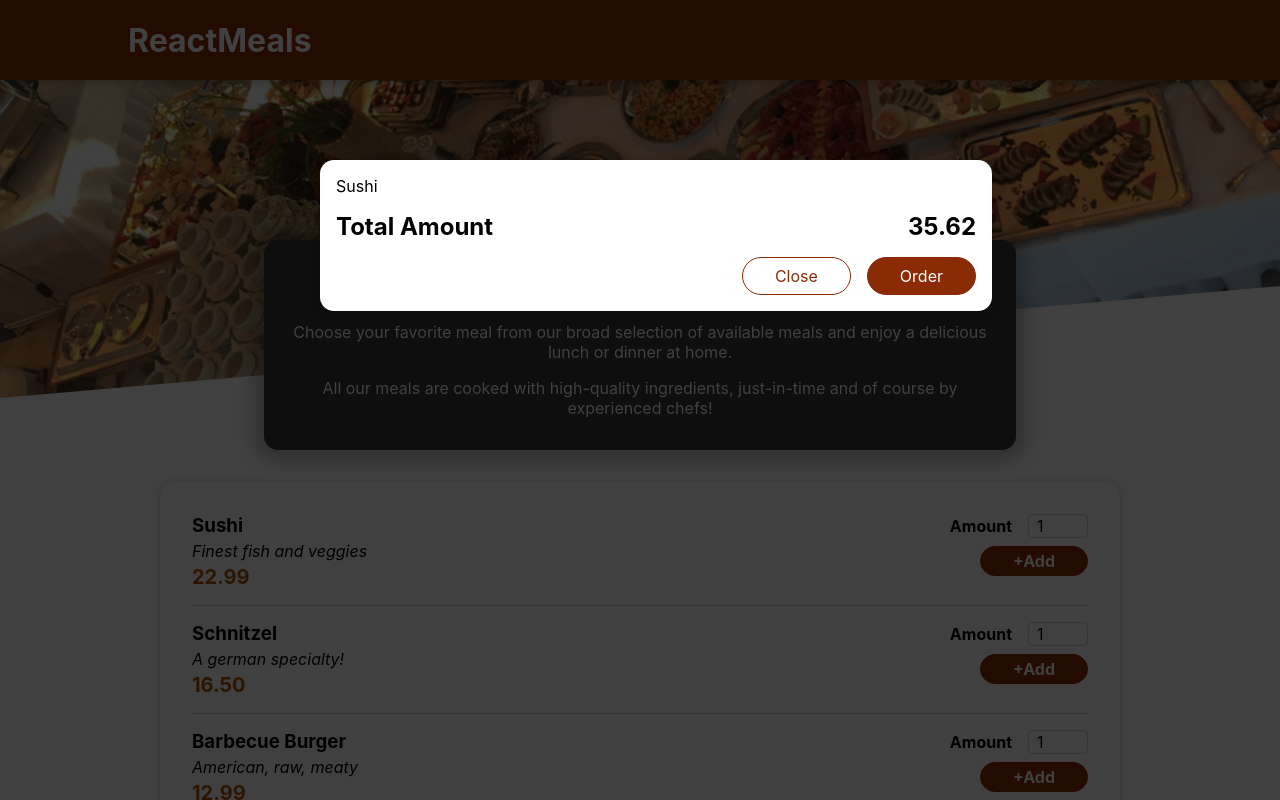
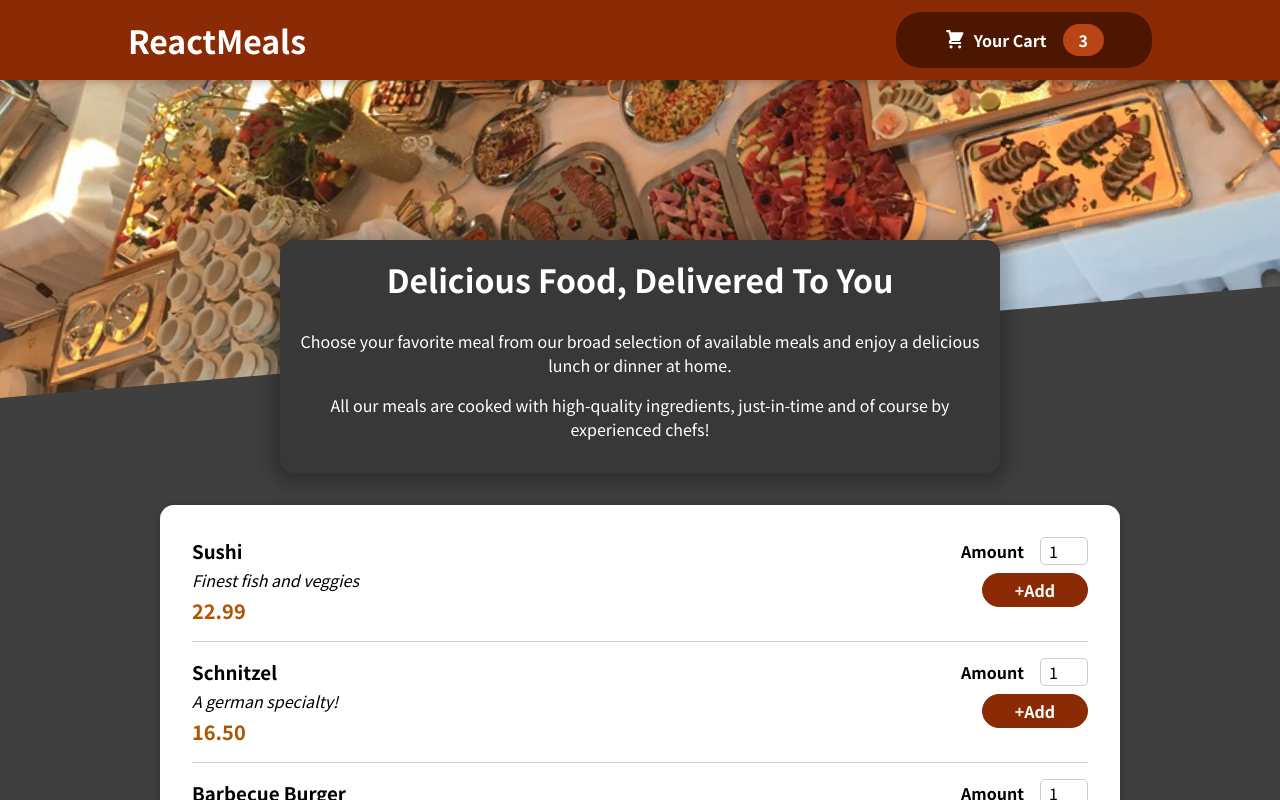
Before and after one commit to nmolcrestha/React-Food-Order, a React (Create React App) app: page / in a window 1280 px wide. Shown: the top 800 px of the page. Built offline with nearby package versions, Linux system fonts and the light colour scheme.

Commit message:
Added state in cart model

```diff
--- a/src/App.js
+++ b/src/App.js
@@ -1,14 +1,26 @@
+import { useState } from "react";
+
 import Cart from "./components/Cart/Cart";
 import Header from "./components/Layout/Header";
 import Meal from "./components/Meals/Meals";
 
 function App() {
+  const [cartIsShown, setCartIsShown] = useState(false);
+
+  const showCartHandler = () => {
+    setCartIsShown(true);
+  }
+
+  const hideCartHandler = () => {
+    setCartIsShown(false);
+  }
+
   return (
     <>
-    <Cart/>
-      <Header/>
+      {cartIsShown && <Cart onClose={hideCartHandler} />}
+      <Header onShowCart={showCartHandler} />
       <main>
-        <Meal/>
+        <Meal />
       </main>
     </>
   );
--- a/src/components/Cart/Cart.jsx
+++ b/src/components/Cart/Cart.jsx
@@ -9,21 +9,20 @@ const Cart = props => {
         );
 
     return (
-        <Model>
-            <ul className={classes['cart-items']}>
-                {cartItems}
-            </ul>
+      <Model onClose={props.onClose}>
+        <ul className={classes["cart-items"]}>{cartItems}</ul>
         <div className={classes.total}>
           <span>Total Amount</span>
           <span>35.62</span>
         </div>
         <div className={classes.actions}>
-                <button className={classes['button--alt']}>Close</button>
+          <button className={classes["button--alt"]} onClick={props.onClose}>
+            Close
+          </button>
           <button className={classes.button}>Order</button>
         </div>
-
       </Model>
-    )
+    );
 }
 
 export default Cart;
--- a/src/components/Layout/Header.jsx
+++ b/src/components/Layout/Header.jsx
@@ -1,17 +1,18 @@
 import mealImage from '../../assets/meals.jpg';
 import classes from './Header.module.css';
+import HeaderCartButton from './HeaderCartButton';
 
 const Header = props => {
-    return(
-        <>
+    return (
+      <>
         <header className={classes.header}>
-            <h1>ReactMeals</h1>
-            <button>Cart</button>
+          <h1>ReactMeals</h1>
+          <HeaderCartButton onClick={props.onShowCart} />
         </header>
-        <div className={classes['main-image']}>
-            <img src={mealImage} alt="A Table full of delecious meal" />
+        <div className={classes["main-image"]}>
+          <img src={mealImage} alt="A Table full of delecious meal" />
         </div>
-        </>
+      </>
     );
 }
 
--- /dev/null
+++ b/src/components/Layout/HeaderCartButton.jsx
@@ -0,0 +1,16 @@
+import classes from './HeaderCartButton.module.css';
+import CartIcon from '../Cart/CartIcon';
+
+const HeaderCartButton = props => {
+    return (
+      <button className={classes.button} onClick={props.onClick}>
+        <span className={classes.icon}>
+          <CartIcon />
+        </span>
+        <span>Your Cart</span>
+        <span className={classes.badge}>3</span>
+      </button>
+    );
+}
+
+export default HeaderCartButton;
--- /dev/null
+++ b/src/components/Layout/HeaderCartButton.module.css
@@ -0,0 +1,59 @@
+.button {
+  cursor: pointer;
+  font: inherit;
+  border: none;
+  background-color: #4d1601;
+  color: white;
+  padding: 0.75rem 3rem;
+  display: flex;
+  justify-content: space-around;
+  align-items: center;
+  border-radius: 25px;
+  font-weight: bold;
+}
+
+.button:hover,
+.button:active {
+  background-color: #2c0d00;
+}
+
+.icon {
+  width: 1.35rem;
+  height: 1.35rem;
+  margin-right: 0.5rem;
+}
+
+.badge {
+  background-color: #b94517;
+  padding: 0.25rem 1rem;
+  border-radius: 25px;
+  margin-left: 1rem;
+  font-weight: bold;
+}
+
+.button:hover .badge,
+.button:active .badge {
+  background-color: #92320c;
+}
+
+.bump {
+  animation: bump 300ms ease-out;
+}
+
+@keyframes bump {
+  0% {
+    transform: scale(1);
+  }
+  10% {
+    transform: scale(0.9);
+  }
+  30% {
+    transform: scale(1.1);
+  }
+  50% {
+    transform: scale(1.15);
+  }
+  100% {
+    transform: scale(1);
+  }
+}
--- a/src/components/UI/Model.jsx
+++ b/src/components/UI/Model.jsx
@@ -4,7 +4,7 @@ import classes from './Model.module.css';
 
 const BackDrop = props => {
     return(
-        <div className={classes.backdrop}></div>
+        <div className={classes.backdrop} onClick={props.onClose}></div>
     )
 }
 
@@ -18,12 +18,18 @@ const ModelOverlay = props => {
 
 const portalElement = document.getElementById('overlays')
 const Model = props => {
-    return(
-        <>
-        {ReactDom.createPortal(<BackDrop/>, portalElement)}
-        {ReactDom.createPortal(<ModelOverlay>{props.children}</ModelOverlay>, portalElement)}
-        </>
-    )
+    return (
+      <>
+        {ReactDom.createPortal(
+          <BackDrop onClose={props.onClose} />,
+          portalElement
+        )}
+        {ReactDom.createPortal(
+          <ModelOverlay>{props.children}</ModelOverlay>,
+          portalElement
+        )}
+      </>
+    );
 
 }
 
--- a/src/index.css
+++ b/src/index.css
@@ -1,13 +1,14 @@
+@import url('https://fonts.googleapis.com/css2?family=Noto+Sans+JP:wght@400;700&display=swap');
+
+* {
+  box-sizing: border-box;
+}
+
+html {
+  font-family: 'Noto Sans JP', sans-serif;
+}
+
 body {
   margin: 0;
-  font-family: -apple-system, BlinkMacSystemFont, 'Segoe UI', 'Roboto', 'Oxygen',
-    'Ubuntu', 'Cantarell', 'Fira Sans', 'Droid Sans', 'Helvetica Neue',
-    sans-serif;
-  -webkit-font-smoothing: antialiased;
-  -moz-osx-font-smoothing: grayscale;
+  background-color: #3f3f3f;
 }
-
-code {
-  font-family: source-code-pro, Menlo, Monaco, Consolas, 'Courier New',
-    monospace;
-}
```
Lines whose indentation alone changed are shown as unchanged.
